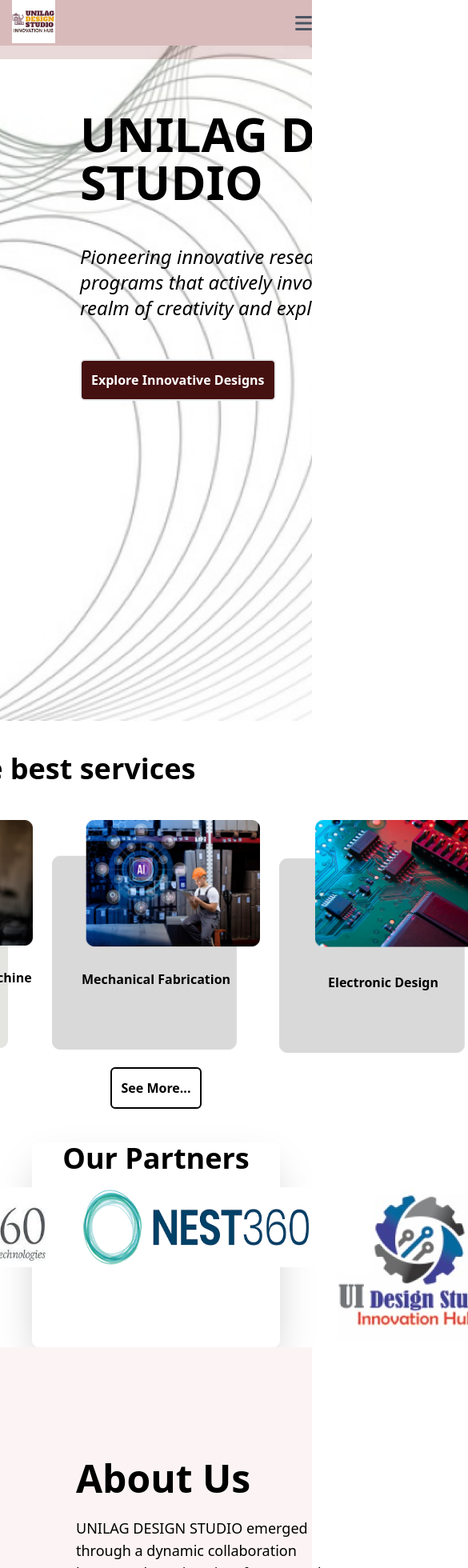
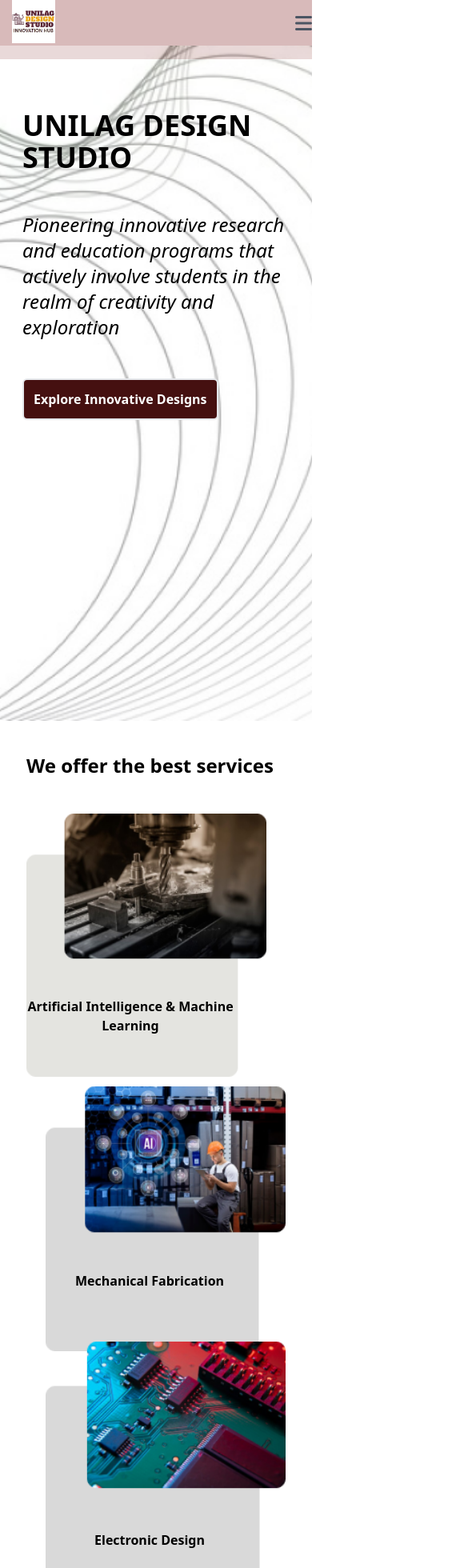
Before and after one commit to timingotech/uds, a React (Create React App) app: page / in a window 390 px wide. Shown: the top 1960 px of the page at 80% size, 585 px wide, since content can reach past the window. Built offline with nearby package versions, Linux system fonts and the light colour scheme.

Commit message:
i made some changes

```diff
--- a/src/App.css
+++ b/src/App.css
@@ -313,4 +313,11 @@
     display: flex;
     animation: marquee-animation 4s linear infinite;
     }
+    .partners img{
+    width: 70px;
+    height: 50px;
+    }
+    .pageimage{
+      display: none;
+    }
 }
--- a/src/components/Footer.js
+++ b/src/components/Footer.js
@@ -2,7 +2,7 @@ import React, { useRef } from 'react';
 import { Link } from 'react-router-dom';
 import emailjs from 'emailjs-com';
 import { FontAwesomeIcon } from '@fortawesome/react-fontawesome';
-import { faYoutube, faInstagram, faFacebook, faXTwitter } from '@fortawesome/free-brands-svg-icons';
+import { faYoutube, faInstagram, faFacebook, faXTwitter, faLinkedin } from '@fortawesome/free-brands-svg-icons';
 import UnilagLogo from '../images/UnilagLogo.jfif'
 
 const Footer = () => {
@@ -31,17 +31,17 @@ const Footer = () => {
         </div>
         <p className='mb-5 md:w-[370px]'> Pioneering innovative research and education programs that actively involve students in the realm of creativity and exploration. </p>
         <p className='mb-5 copyright'>Copyright &copy; 2023 Timingotech. <br />All rights reserved.</p>
-        <Link to="https://www.youtube.com/timingotech" target="_blank" rel="noopener noreferrer" className='mr-6 linkdesktop'>
+        <Link to="https://www.youtube.com/" target="_blank" rel="noopener noreferrer" className='mr-6 linkdesktop'>
           <FontAwesomeIcon icon={faYoutube} />
         </Link>
-        <a href="https://www.instagram.com/timingotech" target="_blank" rel="noopener noreferrer" className='mr-6 linkdesktop'>
+        <a href="https://www.instagram.com/unilag_designstudio" target="_blank" rel="noopener noreferrer" className='mr-6 linkdesktop'>
           <FontAwesomeIcon icon={faInstagram} />
         </a>
-        <a href="https://www.x.com/timingotech" target="_blank" rel="noopener noreferrer" className='mr-6 linkdesktop'>
+        <a href="https://www.x.com/Unilag_Design" target="_blank" rel="noopener noreferrer" className='mr-6 linkdesktop'>
           <FontAwesomeIcon icon={faXTwitter} />
         </a>
-        <a href="https://www.facebook.com/timingotech" target="_blank" rel="noopener noreferrer" className='linkdesktop'>
-          <FontAwesomeIcon icon={faFacebook} />
+        <a href="https://www.linkedin.com/company/unilag-design-studio" target="_blank" rel="noopener noreferrer" className='linkdesktop'>
+          <FontAwesomeIcon icon={faLinkedin} />
         </a>
       </div>
       <div className='md:flex footersecond '>
@@ -115,17 +115,17 @@ const Footer = () => {
       </form>
     </div>
     <div className="text-white mt-7">
-        <Link to="https://www.youtube.com/timingotech" target="_blank" rel="noopener noreferrer" className='mr-6 text-2xl md:hidden '>
+        <Link to="https://www.youtube.com/" target="_blank" rel="noopener noreferrer" className='mr-6 text-2xl md:hidden '>
           <FontAwesomeIcon icon={faYoutube} />
         </Link>
-        <a href="https://www.instagram.com/timingotech" target="_blank" rel="noopener noreferrer" className='mr-6 text-2xl md:hidden'>
+        <a href="https://www.instagram.com/unilag_designstudio" target="_blank" rel="noopener noreferrer" className='mr-6 text-2xl md:hidden'>
           <FontAwesomeIcon icon={faInstagram} />
         </a>
-        <a href="https://www.x.com/timingotech" target="_blank" rel="noopener noreferrer" className='mr-6 text-2xl md:hidden'>
+        <a href="https://x.com/Unilag_Design" target="_blank" rel="noopener noreferrer" className='mr-6 text-2xl md:hidden'>
           <FontAwesomeIcon icon={faXTwitter} />
         </a>
-        <a href="https://www.facebook.com/timingotech" target="_blank" rel="noopener noreferrer" className='text-2xl md:hidden'>
-          <FontAwesomeIcon icon={faFacebook} />
+        <a href="https://www.linkedin.com/company/unilag-design-studio" target="_blank" rel="noopener noreferrer" className='text-2xl md:hidden'>
+          <FontAwesomeIcon icon={faLinkedin} />
         </a>
                        <p className='mt-5 mb-5 text-center md:hidden'>Copyright &copy; 2024 Babcock Intern 24'. <br />All rights reserved.</p>
 
--- a/src/components/Home.js
+++ b/src/components/Home.js
@@ -187,10 +187,10 @@ const Home = () => {
   return (
     <div>
          <div className='bgimage'>
-                <div className={`mt-[80px] ml-[100px] flex  content ${textVisible ? 'slide-up' : ''}`}>
+                <div className={`mt-[80px] md:ml-[100px] ml-7 md:flex  content ${textVisible ? 'slide-up' : ''}`}>
                   <div className="text-left">
-                  <h1 className='text-6xl font-bold '>UNILAG DESIGN <br /> STUDIO</h1>
-                    <p className='mt-12 text-2xl w-[500px]'><i> Pioneering innovative research and education programs that actively involve students in the realm of creativity and exploration</i></p>
+                  <h1 className='md:text-6xl text-4xl font-bold '>UNILAG DESIGN <br /> STUDIO</h1>
+                    <p className='mt-12 text-2xl md:w-[500px]'><i> Pioneering innovative research and education programs that actively involve students in the realm of creativity and exploration</i></p>
                     <button className='px-3 py-3 mt-12 font-bold  text-white border-2 rounded-md bg-[#451010] '>
                         <Link to="/gallery">
                             Explore Innovative Designs
@@ -204,9 +204,9 @@ const Home = () => {
             </div>
             <div className='flex justify-center'>
                 <div className={`py-10 about ${aboutVisible ? 'fade-in-right' : ''}`}>
-                    <h1 className='text-4xl font-bold text-left '>We offer the best services</h1>
+                    <h1 className='md:text-4xl text-2xl font-bold text-left '>We offer the best services</h1>
                     <div className='text-center mt-11'>
-                      <div className="flex justify-center space-x-6">
+                      <div className="md:flex justify-center space-x-6 mx-auto">
                         <div className="">
                         <img src={Group1} alt=""  className='w-[300px]'/>
                         <h1 className='w-[260px] font-bold mt-[-100px] mb-16'>Artificial Intelligence & Machine Learning</h1>
@@ -226,22 +226,22 @@ const Home = () => {
                     </div>
                 </div>
             </div>
-            <div className="text-center mx-[40px] shadow-2xl rounded-lg">
+            <div className="text-center mx-[40px] shadow-2xl rounded-lg mb-5">
               <h1 className='my-4 text-4xl font-bold'>Our Partners</h1>
-            <div className="flex justify-center space-x-7">
+            <div className=" flex justify-center space-x-7 partners">
               <img className='w-[300px] h-[100px]' src={Rice} alt="" />
               <img className='w-[300px] h-[100px]' src={Nest} alt="" />
               <img className='w-[200px] h-[200px]' src={Ui} alt="" />
             </div>
             </div>
             <div className="flex justify-center text-center space-x-[150px] pb-[100px] pt-[100px] bg-[#FCF4F4]">
-              <div className='mt-[-50px]'>
+              <div className='mt-[-50px] pageimage'>
                 <img src={Group4} alt="" />
               </div>
-              <div className="mt-[40px]">
-                <h1 className='mb-6 text-5xl font-bold text-left'>About Us</h1>
+              <div className="md:mt-[40px] mt-[-80px]">
+                <h1 className='mb-6 md:text-5xl text-3xl font-bold text-left'>About Us</h1>
                 <p className='w-[350px] text-left text-lg'>
-                UNILAG DESIGN STUDIO emerged through a dynamic collaboration between the university of Lagos and RICE360 Global Institute, based in Houston, Texas, USA. This institute is renowned for pioneering innovative research and education programs that actively involve students in creativity and exploration.
+                UNILAG Design Studio emerged through a dynamic collaboration between the university of Lagos and RICE360 Global Institute, based in Houston, Texas, USA. This institute is renowned for pioneering innovative research and education programs that actively involve students in creativity and exploration.
                 </p>
               </div>
             </div>
--- a/src/components/LadiesinTech.js
+++ b/src/components/LadiesinTech.js
@@ -127,13 +127,13 @@ void leftMotor(int motorSpeed) {
 
   return (
     <div>
-      <h1 className="text-3xl font-bold text-center mt-3">Autonomous Robot Vehicle</h1>
+      <h1 className="text-3xl font-bold text-center mt-5">Autonomous Robot Vehicle</h1>
       <div className='flex justify-center mt-11 mb-10'>
         <p className="text-left w-[450px] h-auto">
           This code controls an Arduino-based robot using two DC motors and an IR sensor for obstacle detection. The robot moves forward by default, stops, pauses, and turns right when an obstacle is detected, then resumes moving forward. The code initializes motor control pins, and the loop function continuously checks the IR sensor to decide the robot's actions. See the code snippet below for detailed implementation.
         </p>
         <div>
-          <img src={AutonomousRobot} alt="" className='w-[250px] h-[250px]' />
+          <img src={AutonomousRobot} alt="" className='w-[250px] h-[250px]'/>
         </div>
       </div>
 
@@ -147,7 +147,7 @@ void leftMotor(int motorSpeed) {
       </div>
 
       <div className='flex justify-center'>
-        <div className="p-4 bg-gray-900 text-white rounded-lg shadow-lg px-auto w-[700px]">
+        <div className="p-4 bg-gray-900 text-white rounded-lg shadow-lg px-auto md:w-[700px]">
           <pre className="whitespace-pre-wrap">
             <code className="language-cpp">{autonomousrobotcode}</code>
           </pre>
```
